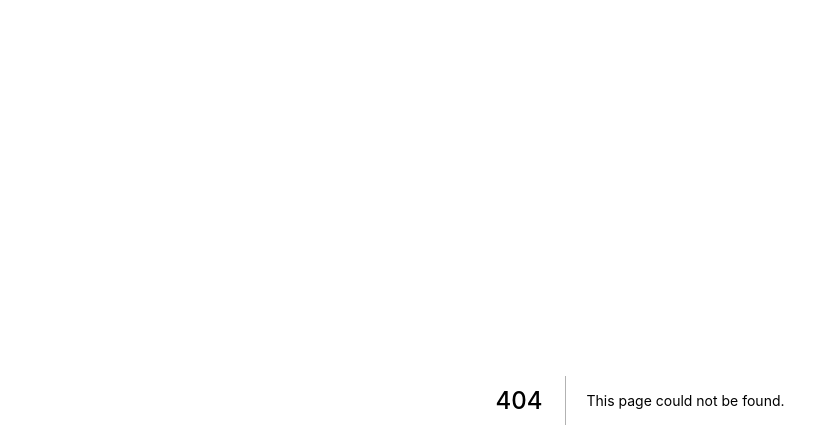
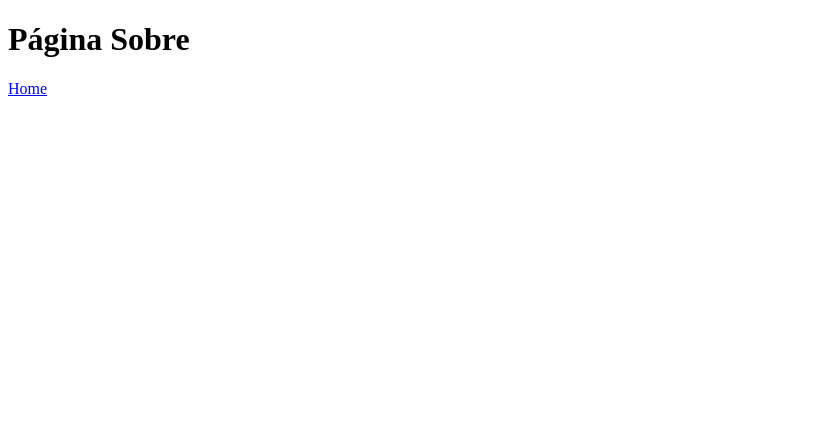
Before and after one commit to mr-jon/next, a Next.js app: page /sobre in a window 1280 px wide. Before the commit this address had no page. Shown: the top 448 px of the page, without its empty margins (0-839 px from the left). Built offline with nearby package versions, Linux system fonts and the light colour scheme.

Commit message:
Teste de Link

```diff
--- /dev/null
+++ b/pages/sobre.js
@@ -0,0 +1,13 @@
+import Link from 'next/link'
+function Sobre(){
+	return (
+		<div>
+			<h1>Página Sobre</h1>
+			<Link href="/">
+				<a>Home</a>
+			</Link>
+		</div>
+	)
+}
+
+export default Sobre
```
Also changed, not shown: pages/index.js (+10 -1 lines).
